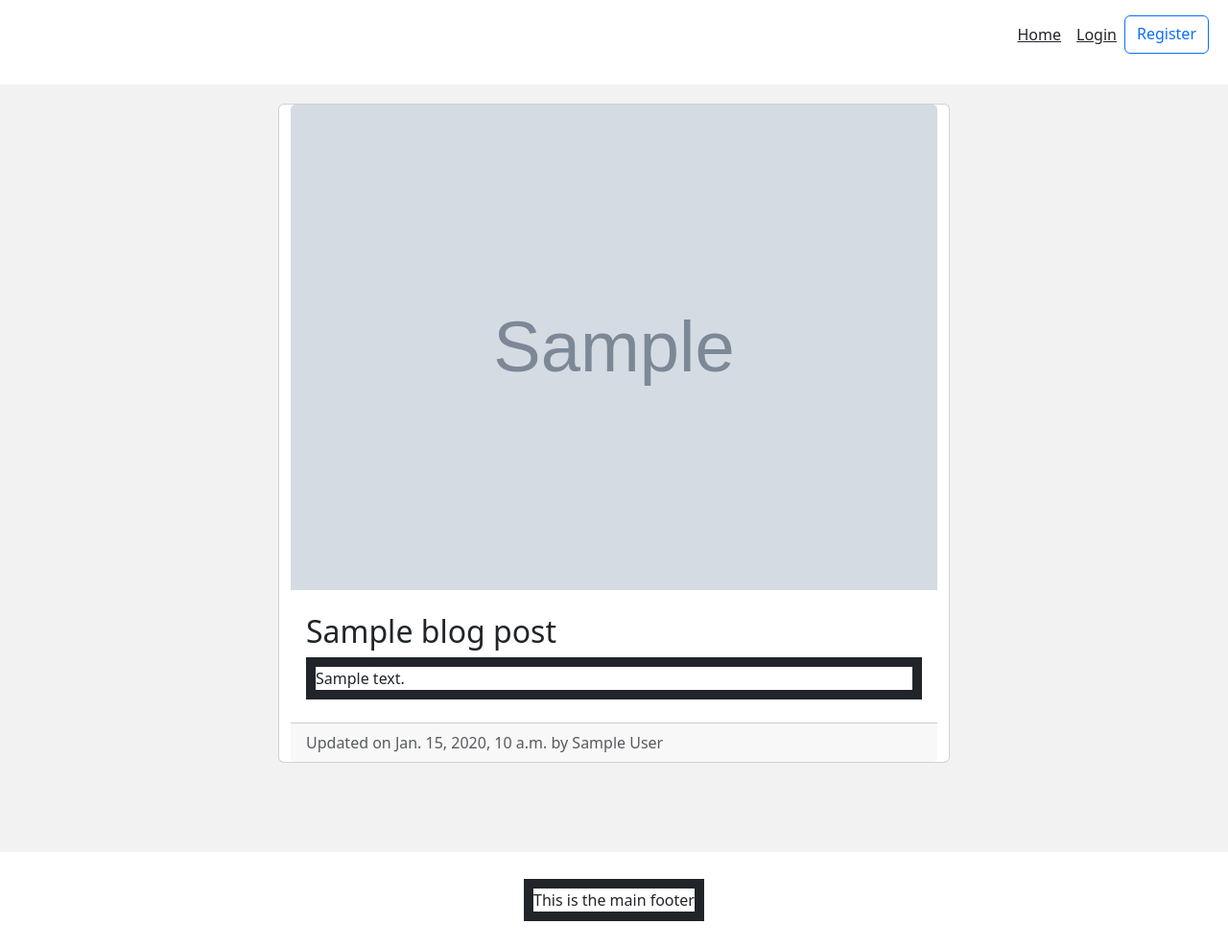
After one commit to Jordan-Finlay/blog_online, a Django app: template blog/templates/blog/detail_blog.html in a window 1280 px wide. The commit adds this page. Shown: the whole page at 96% size. Run offline with Django 4.2, Linux system fonts and the light colour scheme; the template is opened without the code that fills it: most values are stand-ins (such as "Sample title", 1, 10 or a date in 2020); grey boxes marked "Sample" are stand-in pictures.

Commit message:
updated shown blog posts. added a link to such posts

```diff
--- a/account/templates/account/account.html
+++ b/account/templates/account/account.html
@@ -82,7 +82,7 @@
                 {% if blog_posts %}
                 <ul>
                     {% for post in blog_posts %}
-                    <a class="form-control" href="#" style="text-decoration: none;">
+                    <a class="form-control" href="{% url 'blog:detail' post.slug %}" style="text-decoration: none;">
                         <li class="list-group-item">{{post}}</li>
                     </a>
                     {% endfor %}
--- /dev/null
+++ b/blog/templates/blog/detail_blog.html
@@ -0,0 +1,32 @@
+{% extends 'base.html' %}
+
+{% block content %}
+<style type="text/css">
+    .card{
+        max-width: 700px;
+    }
+    .container{
+        padding: 20px;
+    }
+</style>
+
+<div class="container">
+    <div class="row">
+        <!--Blog post-->
+        <div class="card m-auto">
+            <!--Shows the post from user-->
+            <img class="card-img-top" src="{{blog_post.image.url}}" alt="">
+            <div class="card-body my-2">
+                <h2 class="card-title">{{blog_post.title}}</h2>
+                <p class="card-text">{{blog_post.body|safe}}</p>
+            </div>
+            <div class="card-footer text-muted">
+                Updated on {{blog_post.date_updated}} by {{blog_post.author}}
+            </div>
+        </div>
+        <!--End Blog post-->
+    </div>
+
+</div>
+
+{% endblock content %}
--- a/blog/urls.py
+++ b/blog/urls.py
@@ -2,10 +2,12 @@ from django.urls import path
 from blog.views import (
 
     create_blog_view,
+    detail_blog_view,
 )
 
 app_name = 'blog'
 
 urlpatterns = [
-    path('create/', create_blog_view, name="create"),
+    path('create/', create_blog_view, name="create"),#Sends user to create post
+    path('<slug>/', detail_blog_view, name="detail"),#Sends user to post they created
 ]
```
Also changed, not shown: blog/views.py (+11 -1 lines), db.sqlite3.
